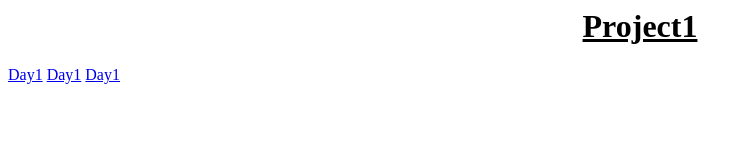
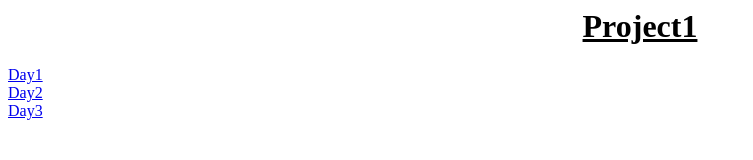
Before and after one commit to Naveen921/Project1, a plain HTML site: page index.html in a window 1280 px wide. Shown: the whole page, without its empty margins (0-753 px from the left). Drawn offline with Linux system fonts and the light colour scheme.

Commit message:
second commit

```diff
--- a/index.html
+++ b/index.html
@@ -2,8 +2,8 @@
     <head><center><h1><u>Project1</u></h1></center></head>
 
     <body>
-        <a href="./Day1/">Day1</a>
-        <a href="./Day2/">Day1</a>
-        <a href="./Day3/">Day1</a>
+        <a href="./Day1/">Day1</a><br>
+        <a href="./Day2/">Day2</a><br>
+        <a href="./Day3/">Day3</a>
     </body>
 </html>
```
